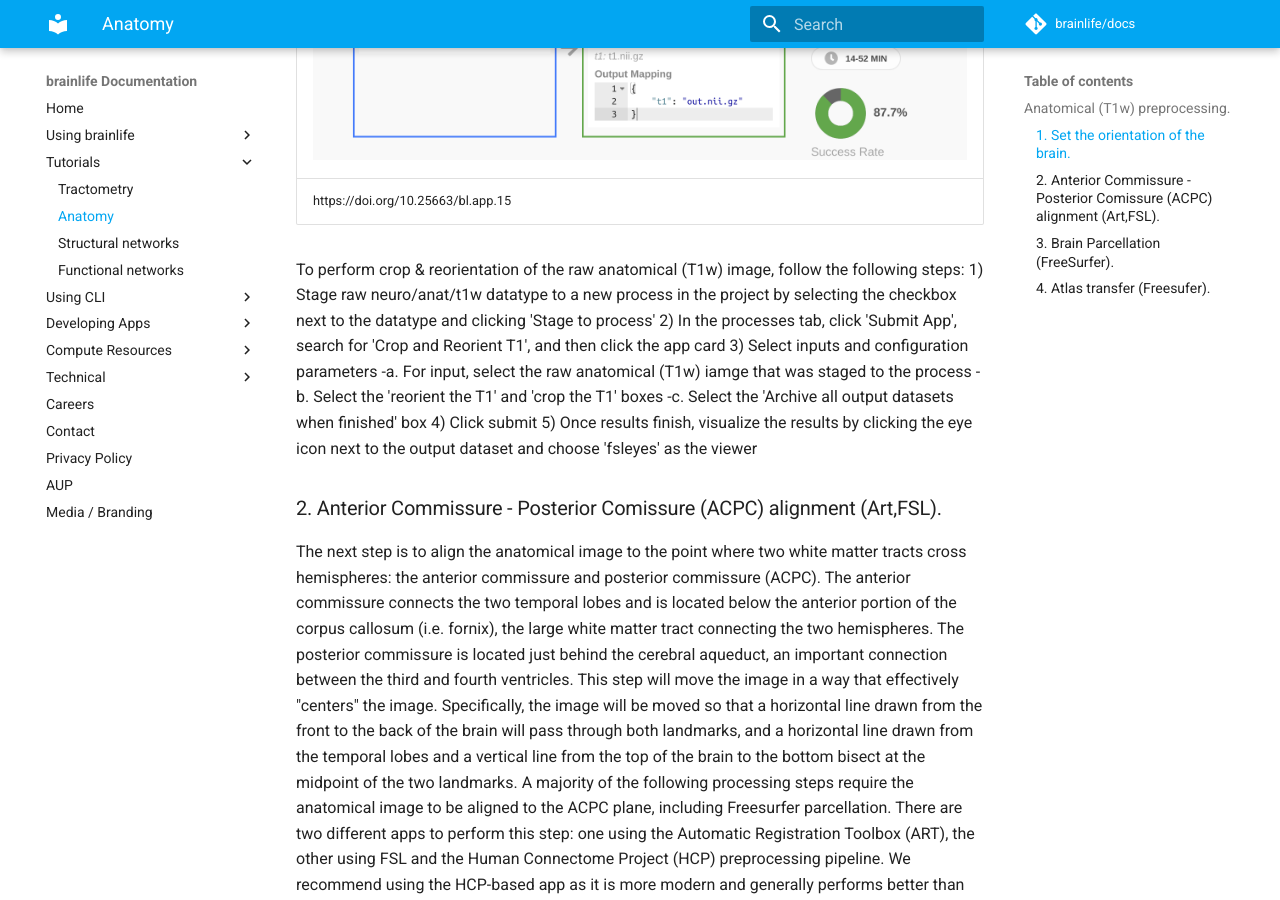
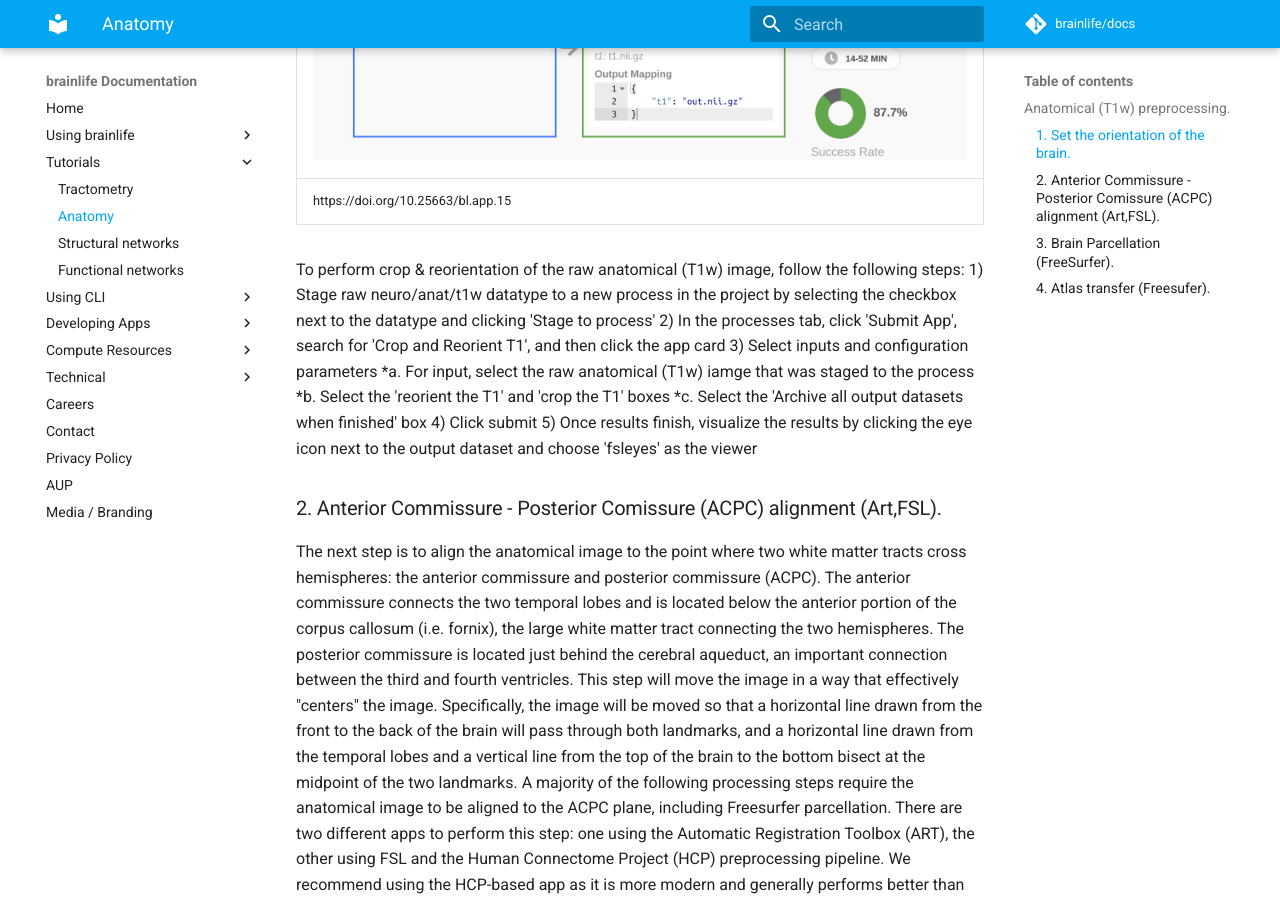
Before and after one commit to brainlife/docs, an MkDocs documentation site: the page built from docs/tutorial/t1w-preprocessing.md, in a window 1280 px wide and 900 px high, scrolled down 1643 px. Built offline with MkDocs 1.6.1 and Material for MkDocs 9.7.7, drawn with Linux system fonts in a browser that asks for light colours; comment, search, counter and statistics services are not loaded.

```diff
--- a/docs/tutorial/t1w-preprocessing.md
+++ b/docs/tutorial/t1w-preprocessing.md
@@ -25,9 +25,9 @@ To perform crop & reorientation of the raw anatomical (T1w) image, follow the fo
 1) Stage raw neuro/anat/t1w datatype to a new process in the project by selecting the checkbox next to the datatype and clicking 'Stage to process'
 2) In the processes tab, click 'Submit App', search for 'Crop and Reorient T1', and then click the app card
 3) Select inputs and configuration parameters
-    -a. For input, select the raw anatomical (T1w) iamge that was staged to the process
-    -b. Select the 'reorient the T1' and 'crop the T1' boxes
-    -c. Select the 'Archive all output datasets when finished' box
+    *a. For input, select the raw anatomical (T1w) iamge that was staged to the process
+    *b. Select the 'reorient the T1' and 'crop the T1' boxes
+    *c. Select the 'Archive all output datasets when finished' box
 4) Click submit
 5) Once results finish, visualize the results by clicking the eye icon next to the output dataset and choose 'fsleyes' as the viewer
 
```
